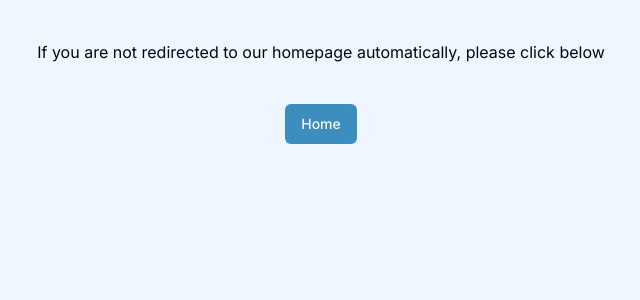
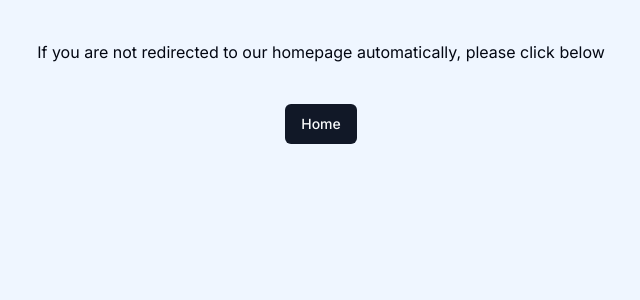
Before and after one commit to Buzxxx/ehe_next, a Next.js app: page / in a window 1280 px wide. Shown: the top 300 px of the page, without its empty margins (319-959 px from the left). Built offline with nearby package versions, Linux system fonts and the light colour scheme.

Commit message:
more styling changes

```diff
--- a/src/app/globals.css
+++ b/src/app/globals.css
@@ -13,10 +13,10 @@
     --popover: 0 0% 100%;
     --popover-foreground: 224 71.4% 4.1%;
 
-    --primary: 202, 52%, 49%;
+    --primary: 220.9 39.3% 11%;
     --primary-foreground: 210 20% 98%;
 
-    --secondary: 202, 52%, 44%;
+    --secondary: 220 14.3% 95.9%;
     --secondary-foreground: 220.9 39.3% 11%;
 
     --muted: 220 14.3% 95.9%;
@@ -24,6 +24,9 @@
 
     --accent: 220 14.3% 95.9%;
     --accent-foreground: 220.9 39.3% 11%;
+
+    --dashboard-primary: 202,52%,49%;
+    --dashboard-secondary: 202, 52%, 44%;
 
     --charcoal-700: 197, 19%, 21%;
     --charcoal-800: 197, 19%, 15%;
--- a/src/components/dashboard/feature/dashboardHeader.tsx
+++ b/src/components/dashboard/feature/dashboardHeader.tsx
@@ -13,25 +13,34 @@ interface DashboardNavProps {
 
 const DashboardHeader: React.FC<DashboardNavProps> = ({ toggled, onNext }) => {
   return (
-    <nav className="flex bg-sky-500 justify-between w-full items-center text-white z-50 fixed top-0">
-      <div className="bg-sky-600 min-w-56 h-full py-3 hidden md:block ">
+    <nav className="flex bg-dashboard-primary justify-between w-full items-center text-white z-50 fixed top-0">
+      <div className="bg-dashboard-secondary min-w-56 h-full py-3 hidden md:block ">
         <h4 className="text-center mx-auto">CRM</h4>
       </div>
       <div className="flex justify-between flex-1 pr-4 items-center">
-        <button className="hover:bg-sky-600 px-4 py-3" onClick={onNext}>
+        <button
+          className="hover:bg-dashboard-secondary px-4 py-3"
+          onClick={onNext}
+        >
           <MenuIcon />
         </button>
         <div className="flex gap-2 items-center">
           <Notifs />
           <ProfilePopover
-            trigger={<ProfileTab avatarClass="h-8 w-8" className="text-sm px-3" profileNameTag="md:flex hidden" />}
+            trigger={
+              <ProfileTab
+                avatarClass="h-8 w-8"
+                className="text-sm px-3"
+                profileNameTag="md:flex hidden"
+              />
+            }
             src={"./base/profile.webp"}
             className="p-0 rounded-none mr-4"
           />
         </div>
       </div>
     </nav>
-  );
+  )
 }
 
 export default DashboardHeader;
--- a/src/components/dashboard/ui/dashboardTopbar.tsx
+++ b/src/components/dashboard/ui/dashboardTopbar.tsx
@@ -46,7 +46,7 @@ const DashboardTopBar = () => {
             User
           </Badge>
 
-          <button onClick={onToggle} className="text-primary">
+          <button onClick={onToggle} className="text-dashboard-primary">
             <FilterIcon />
           </button>
         </div>
--- a/src/components/dashboard/ui/filterForm.tsx
+++ b/src/components/dashboard/ui/filterForm.tsx
@@ -36,7 +36,7 @@ const FilterForm = ({ className }: { className: string }) => {
             placeholder={category.placeholder}
           />
         ))}
-        <Button type="submit" className="py-1 ml-1">
+        <Button type="submit" className="py-1 ml-1 bg-dashboard-primary hover:bg-dashboard-secondary">
           Filter
         </Button>
       </form>
--- a/src/components/dashboard/ui/sideNavItem.tsx
+++ b/src/components/dashboard/ui/sideNavItem.tsx
@@ -27,12 +27,12 @@ const SideNavItem: React.FC<SideNavItemProps> = ({ title, subItems, icon }) => {
       {subItems.length ? (
         <div className="relative w-full">
           <span
-            className={`border-l-4 border-l-transparent hover:border-l-primary p-3 flex gap-3 relative w-full items-center hover:text-neutral-200 ${
-              openMenu ? "border-l-primary bg-charcoal-900" : "border-0"
+            className={`border-l-4 border-l-transparent hover:border-l-dashboard-primary p-3 flex gap-3 relative w-full items-center hover:text-neutral-200 ${
+              openMenu ? "border-l-dashboard-primary bg-charcoal-900" : "border-0"
             }`}
           >
             {icon} {title}
-            <Badge className="absolute right-4 top-1/2 -translate-y-1/2 bg-primary text-neutral-200 p-1 text-xs rounded-sm">
+            <Badge className="absolute right-4 top-1/2 -translate-y-1/2 bg-dashboard-primary text-neutral-200 p-1 text-xs rounded-sm">
               {subItems.length}
             </Badge>
           </span>
@@ -54,7 +54,7 @@ const SideNavItem: React.FC<SideNavItemProps> = ({ title, subItems, icon }) => {
       ) : (
         <Link
           href={`/${title.toLowerCase()}`}
-          className="border-l-4 border-l-transparent hover:border-l-primary p-3 flex gap-3 w-full justify-between items-center"
+          className="border-l-4 border-l-transparent hover:border-l-dashboard-primary p-3 flex gap-3 w-full justify-between items-center"
         >
           <div className="flex gap-3 justify-between">
             {icon} {title}
--- a/tailwind.config.ts
+++ b/tailwind.config.ts
@@ -31,6 +31,10 @@ const config = {
         secondary: {
           DEFAULT: "hsl(var(--secondary))",
           foreground: "hsl(var(--secondary-foreground))",
+        },
+        dashboard: {
+          primary: "hsl(var(--dashboard-primary))",
+          secondary: "hsl(var(--dashboard-secondary))",
         },
         charcoal: {
           700: "hsl(var(--charcoal-700))",
```
